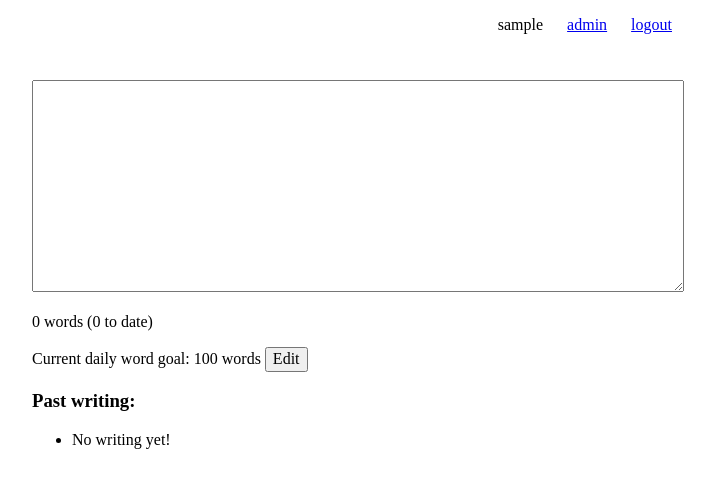
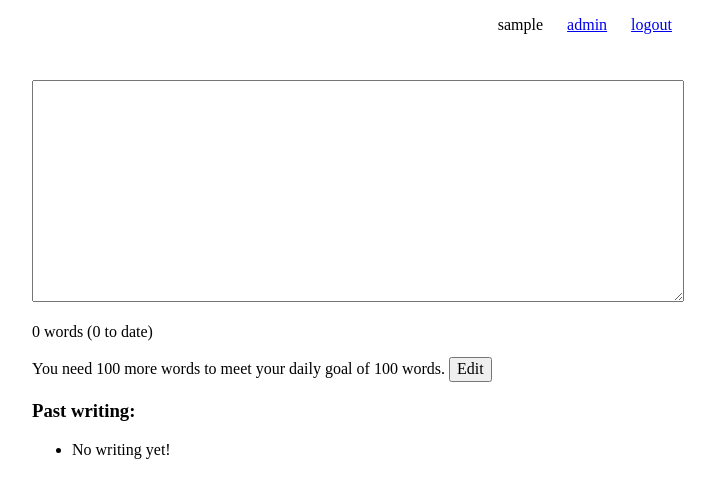
Before and after one commit to iafisher/writingstreak, a Django app: page / in a window 1280 px wide. Shown: the top 498 px of the page, without its empty margins (288-1003 px from the left). Run offline with Django 3.2, Linux system fonts and the light colour scheme; the visitor is signed in with stand-in values (Sample User, id 1); data comes from the database, SQL or seed files in the repository; some libraries are stand-ins or nearby versions.

Commit message:
Add words-to-goal counter on index page

```diff
--- a/compose/static/compose/js/index.js
+++ b/compose/static/compose/js/index.js
@@ -171,13 +171,25 @@
     text = text.replace(/\s+/g, " ");
     let count = text.split(" ").filter(word => word.length > 0).length;
 
+    // Update the word counter.
     let wordCountElem = document.getElementById("wordCount");
-    if (count == 1) {
+    if (count === 1) {
         wordCountElem.innerHTML = count + " word";
     } else {
         wordCountElem.innerHTML = count + " words";
     }
 
+    // Update the words-to-goal counter.
+    let dailyGoal = parseInt(document.getElementById("goal").innerHTML);
+    let wordsToGoal = Math.max(dailyGoal - count, 0);
+    let wordsToGoalElem = document.getElementById("words-to-goal");
+    if (wordsToGoal === 1) {
+        wordsToGoalElem.innerHTML = wordsToGoal + " more word";
+    } else {
+        wordsToGoalElem.innerHTML = wordsToGoal + " more words";
+    }
+
+    // Update the cumulative words counter.
     document.getElementById("cumulativeWordCount").innerHTML =
         cumulativeWordCount + count;
 }
--- a/compose/templates/compose/index.html
+++ b/compose/templates/compose/index.html
@@ -23,10 +23,11 @@
     (<span id="cumulativeWordCount">{{ total_word_count }}</span> to date)
   </p>
   <p>
-    Current daily word goal: <span id="goal">{{ entry.word_count_goal }}</span>
+    You need <span id="words-to-goal">{{ words_to_goal }} more word{{ words_to_goal|pluralize}}</span>
+    to meet your daily goal of <span id="goal">{{ entry.word_count_goal }}</span>
     <!-- Hidden initially -->
     <input type="number" id="goalInput" step="10" min="10">
-    words
+    words.
     <button id="editButton">Edit</button>
 
     <!-- These buttons are hidden to begin with. -->
--- a/compose/views.py
+++ b/compose/views.py
@@ -16,8 +16,14 @@
     past_entries = DailyEntry.objects.filter(date__lt=datetime.date.today(),
         user=request.user).order_by('-date')
     total_word_count = sum(e.word_count for e in past_entries)
-    context = {'entry': entry, 'past_entries': past_entries,
-        'total_word_count': total_word_count, 'user': request.user}
+    words_to_goal = max(entry.word_count_goal - entry.word_count, 0)
+    context = {
+        'entry': entry,
+        'past_entries': past_entries,
+        'total_word_count': total_word_count,
+        'user': request.user,
+        'words_to_goal': words_to_goal
+    }
     return render(request, 'compose/index.html', context)
 
 
```
